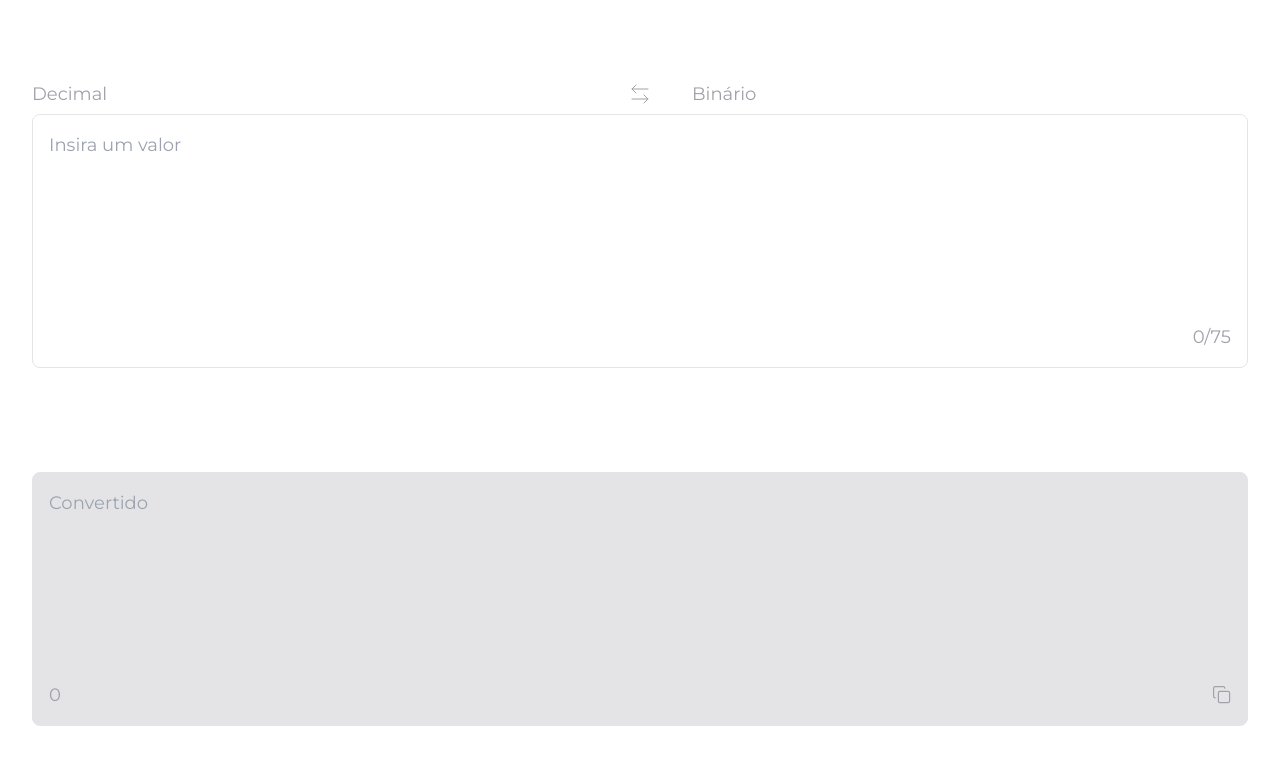
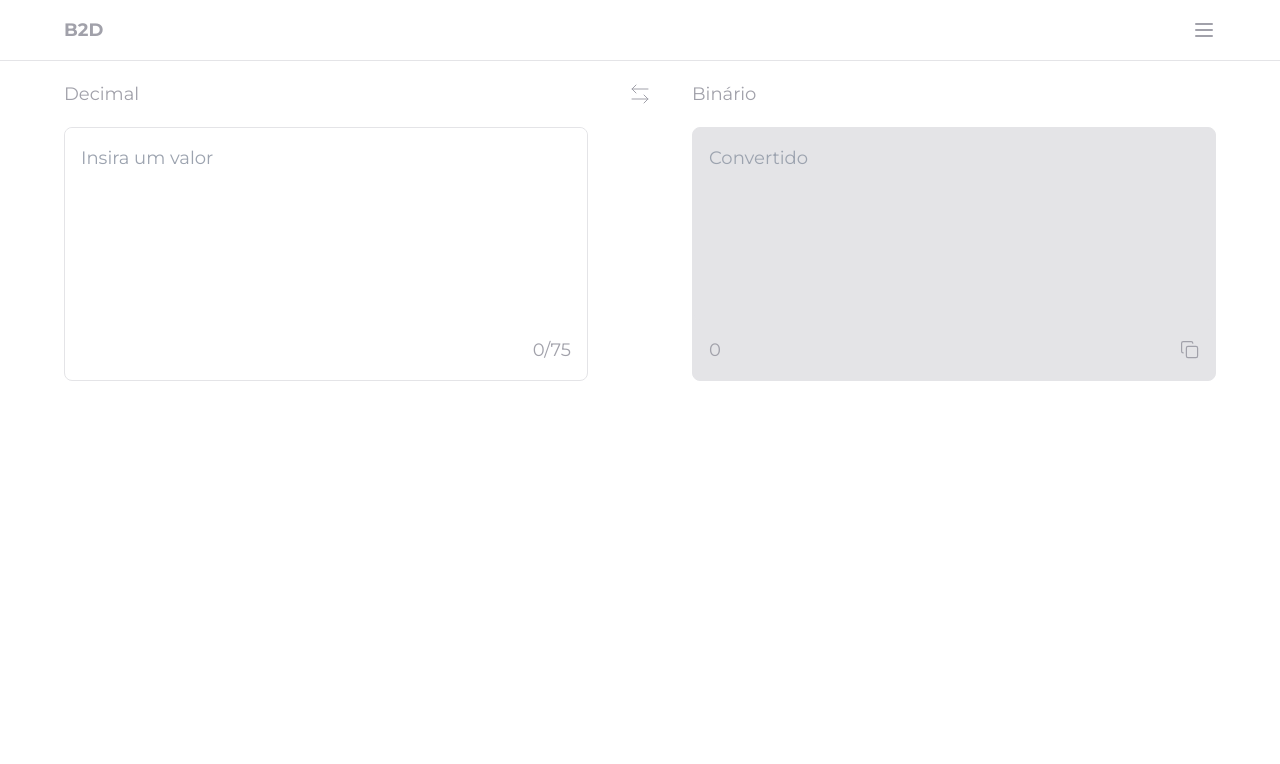
Before and after one commit to joao-marco-jf/binary-to-decimal-converter, a Next.js app: page / in a window 1280 px wide. Shown: the top 764 px of the page. Built offline with nearby package versions, Linux system fonts and the light colour scheme.

Commit message:
Atualização 14.12.2023

```diff
--- /dev/null
+++ b/src/app/about-the-developer/page.tsx
@@ -0,0 +1,11 @@
+export default function pageAboutTheDeveloper(){
+    return(
+        <main className="flex flex-col p-[1rem] md:p-[5rem] lg:px-[10rem] xl:px-[20rem] 2xl:px-[30rem] gap-[2.8rem] text-zinc-400 text-md lg:text-lg">
+            <h1 className="text-[1.6rem] md:text-[2rem] text-zinc-500 font-bold">Sobre o desenvolvedor</h1>
+            <p>Olá! Eu sou João Marcos Jensen Francisco, um programador autodidata de 18 anos, apaixonado por desafios tecnológicos e atualmente cursando Ciência da Computação na UTFPR. Desde os meus 14 anos, venho explorando uma ampla gama de linguagens, desenvolvendo uma perspectiva flexível que me permite abordar problemas de maneira criativa e eficiente.</p>
+            <p>Minha experiência inclui uma significativa passagem como estagiário em uma empresa de destaque, onde liderei um projeto de automação utilizando Python. Essa experiência não apenas ampliou minha visão prática, mas também aprimorou minhas habilidades em solucionar problemas operacionais de forma eficaz.</p>
+            <p>Atualmente, minha especialização está focada em Next.js, uma escolha que combina o poder do React.js com a velocidade e simplicidade, permitindo-me criar aplicações web modernas e escaláveis. Estou continuamente empenhado na busca por conhecimento, garantindo que minhas habilidades estejam alinhadas com as últimas tendências tecnológicas.</p>
+            <p>Além disso, minha abordagem inovadora e minha paixão por desafios destacam-me como um programador promissor e dedicado, pronto para enfrentar novos horizontes na vastidão da tecnologia e contribuir de maneira significativa para o campo da Ciência da Computação.</p>
+        </main>
+    )
+}
--- /dev/null
+++ b/src/app/how-it-works/page.tsx
@@ -0,0 +1,17 @@
+export default function pageHowItWork(){
+    return(
+        <main className="flex flex-col p-[1rem] md:p-[5rem] lg:px-[10rem] xl:px-[20rem] 2xl:px-[30rem] gap-[2.8rem] text-zinc-400 text-md lg:text-lg">
+            <h1 className="text-[1.6rem] md:text-[2rem] text-zinc-500 font-bold">Por qual intuito essa aplicação foi desenvolvida</h1>
+            <p>Está aplicação foi desenvolvida com o intuito de demostrar certas vantagens na utilização de NextJS e ReactJS em projetos de pequeno porte. O desenvolvimento deste projeto utilizando do framework NextJS não apresentou quaisquer dificuldade indicando que a utilização deste framework em projetos de pequeno porte também é viável e até mesmo se provou com um facilitador no desenvolvimento.</p>
+            <p>Para fins de estudos sobre a utilização do framework NextJS e ReactJS o código desta aplicação estará completamente disponível em um repositório no GitHub.</p>
+
+            <h1 className="text-[1.6rem] md:text-[2rem] text-zinc-500 font-bold">Como é feita a conversão</h1>
+            <p>A abordagem da conversão entre sistemas binário e decimal demanda uma compreensão técnica refinada, focada na precisa disposição dos dígitos e nas operações fundamentais envolvidas.</p>
+            <p>Ao realizar a migração de um número binário para seu equivalente decimal, a posição de cada dígito assume um papel crítico. A significância crescente, da direita para a esquerda, obedece a potências de 2, com o dígito mais à direita representando 2^0, o próximo 2^1, e assim por diante.</p>
+            <p>A aplicação da exponenciação de 2 a cada posição do dígito binário é imperativa. Em exemplificação, para o binário 1101, a fórmula é expressa como 1 * 2^3 + 1 * 2^2 + 0 * 2^1 + 1 * 2^0.</p>
+            <p>O ápice da operação reside na multiplicação e soma dos dígitos binários pelas potências de 2. A acumulação destes produtos revela o valor decimal correspondente, fundamentando-se em princípios matemáticos precisos.</p>
+            <p>No sentido inverso, ao converter decimal para binário, inicia-se com a divisão por 2. O restante de cada divisão assume o papel do dígito menos significativo no número binário resultante. Este processo iterativo prossegue até que o quociente atinja zero, registrando os restos em ordem inversa.</p>
+            <p>Lendo os restos na ordem inversa da última divisão até a primeira, emerge o número binário equivalente. A conversão entre binário e decimal, portanto, é desvelada como uma intricada coreografia matemática, onde a precisão técnica e a lógica se entrelaçam para revelar os segredos subjacentes desses sistemas numéricos.</p>
+        </main>
+    )
+}
--- a/src/app/layout.tsx
+++ b/src/app/layout.tsx
@@ -2,6 +2,7 @@ import type { Metadata } from 'next'
 import { Inter, Montserrat } from 'next/font/google'
 import './globals.css'
 import Footer from '@/components/footer'
+import Header from '@/components/header/page'
 
 const font = Montserrat({ subsets: ['latin'] })
 
@@ -18,6 +19,7 @@ export default function RootLayout({
   return (
     <html lang="pt-br">
       <body className={font.className}>
+        <Header />
         {children}
       </body>
     </html>
--- a/src/app/page.tsx
+++ b/src/app/page.tsx
@@ -3,7 +3,7 @@
 import { useState } from "react"
 
 import TextArea from "@/components/textarea";
-import { ArrowLeftRightIcon, ArrowUpDown } from "lucide-react";
+import { ArrowLeftRightIcon } from "lucide-react";
 
 export default function Home() {
   const [decimal, setDecimal] = useState(String())
@@ -11,22 +11,25 @@ export default function Home() {
   const [option, setOption] = useState<"decimal"|"binary">("decimal")
 
   return (
-    <main className="flex flex-col justify-center items-center h-[100vh]">
-      <div className="flex w-full justify-between items-center px-[2rem] gap-[1rem] xl:gap-[2rem] text-lg text-zinc-400">
+    <main className="flex flex-col items-center px-[1rem] md:px-[4rem]">
+      <div className="flex w-full justify-between items-center py-[.8rem] gap-[1rem] xl:gap-[2rem] text-lg text-zinc-400">
         <p className="w-full">{option == "decimal" ? "Decimal" : "binary" && "Binário"}</p>
-        <button className="flex items-center gap-[.5rem] p-[.5rem] rounded-lg">
+        <button
+          onClick={() => setOption(state => state == "decimal" ? "binary" : "decimal")}
+          className="flex items-center gap-[.5rem] p-[.5rem] rounded-lg"
+        >
           <ArrowLeftRightIcon strokeWidth={1} className="transition-all hover:text-zinc-600"/>
         </button>
-        <p className="w-full text-right md:text-left">{option == "decimal" ? "Binário" : "binary" && "Decimal"}</p>
+        <p className="w-full text-right xl:text-left">{option == "decimal" ? "Binário" : "binary" && "Decimal"}</p>
       </div>
-      <div className="w-full px-[2rem] flex flex-col 2xl:flex-row justify-center items-center gap-[1rem] xl:gap-[2rem]">
+      <div className="w-full flex flex-col xl:flex-row justify-center items-center gap-[1rem] xl:gap-[2rem]">
         <TextArea
           type={option}
           setBinary={setBinary}
           setDecimal={setDecimal}
           value={option == "decimal" ? decimal : "binary" && binary}
         />
-        <button className="hidden md:flex invisible items-center gap-[.5rem] p-[.5rem] rounded-lg">
+        <button className="hidden xl:flex invisible items-center gap-[.5rem] p-[.5rem] rounded-lg">
           <ArrowLeftRightIcon strokeWidth={1} className="transition-all hover:text-zinc-600"/>
         </button>
         <TextArea
--- /dev/null
+++ b/src/components/header/page.tsx
@@ -0,0 +1,26 @@
+"use client"
+
+import { Menu, X } from "lucide-react";
+import Link from "next/link";
+import { useState } from "react";
+
+export default function Header(){
+    const [isOpen, setOpen] =  useState(false)
+
+    return(
+        <header className="flex justify-between p-[1rem] md:px-[4rem] text-zinc-400 border-b-[1px] border-zinc-200">
+            <h1 className="text-lg font-bold">B2D</h1>
+            {isOpen &&
+                <menu className={"absolute z-50 flex flex-col gap-[1rem] p-[1rem] border-l-[1px] border-zinc-200 h-full w-[70%] md:w-[20%] bg-white top-0 right-0 md:text-lg"}>
+                    <div className="w-full flex flex-row-reverse"><button onClick={() => setOpen(state => !state)}><X /></button></div>
+                    <Link onClick={() => setOpen(state => !state)} href={"/"}>Início</Link>
+                    <Link onClick={() => setOpen(state => !state)} href={"/how-it-works"}>Sobre a aplicação</Link>
+                    <Link onClick={() => setOpen(state => !state)} href={"/about-the-developer"}>Sobre o desenvolvedor</Link>
+                </menu>
+            }
+            <button onClick={() => setOpen(state => !state)}>
+                <Menu />
+            </button>
+        </header>
+    )
+}
--- a/src/components/textarea/index.tsx
+++ b/src/components/textarea/index.tsx
@@ -55,7 +55,13 @@ export default function TextArea(props: TextAreaTypes){
                     "
                 />
                 <div className="flex items-center justify-between flex-row-reverse p-[1rem] text-zinc-400 ">
-                    {props.disabled && <CopyIcon className="cursor-pointer" size={"1.2rem"} strokeWidth={1.5} />}
+                    {props.disabled &&
+                    <button onClick={() => {
+                        navigator.clipboard.writeText(props.value ? props.value : "Texto não copiado")
+                    }}>
+                        <CopyIcon className="cursor-pointer" size={"1.2rem"} strokeWidth={1.5} />
+                    </button>
+                    }
                     {props.disabled
                     ?<p className="text-sm md:text-lg">{props.value?.length}</p>
                     :<p className="text-sm md:text-lg">{props.value?.length}/75</p>
```
Also changed, not shown: src/app/how-it-work/page.tsx (deleted, +0 -32 lines).
